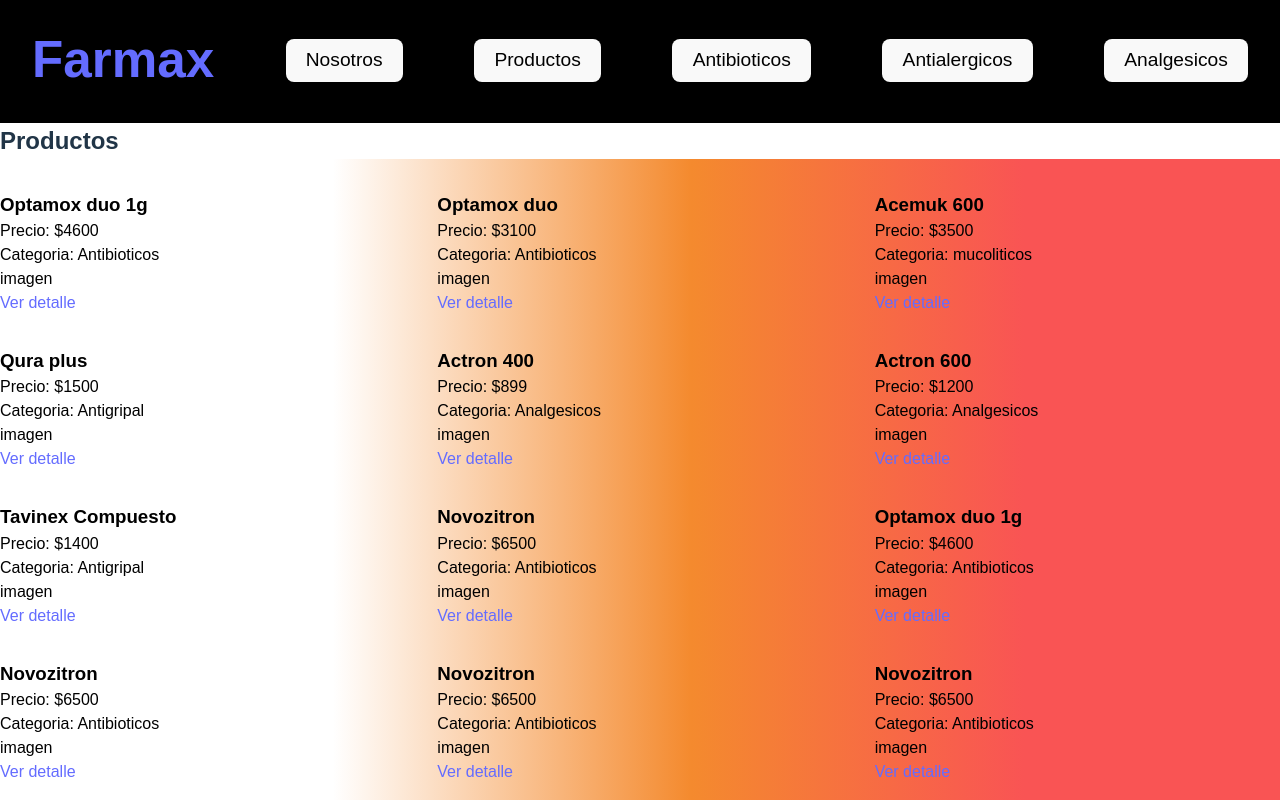
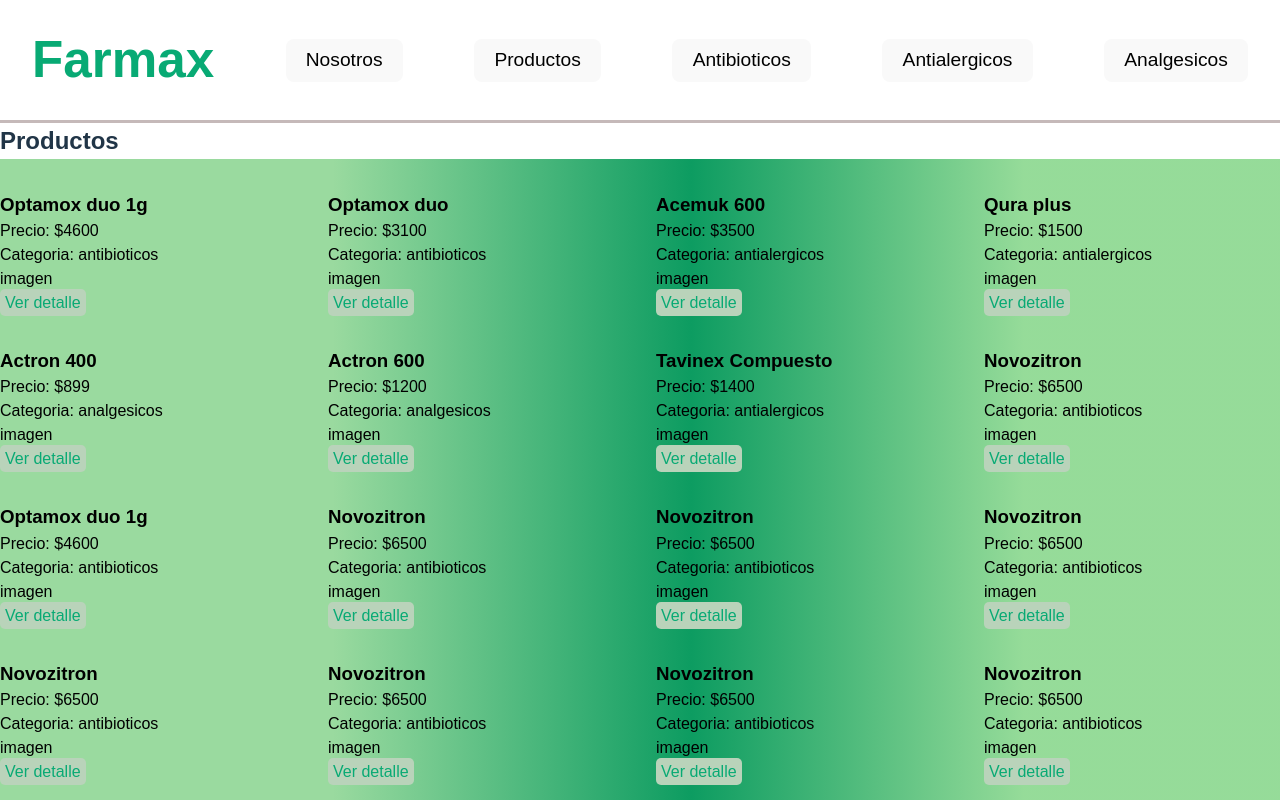
Before and after one commit to maxizanabria/proyectoZanabria, a React (Vite) app: page / in a window 1280 px wide. Shown: the top 800 px of the page. Built offline with nearby package versions, Linux system fonts and the light colour scheme.

Commit message:
reEntrega2

```diff
--- a/src/App.css
+++ b/src/App.css
@@ -18,8 +18,7 @@
   justify-content: space-between;
   align-items: center;
   color: white;
-  background-color: black;
-  border-bottom: 3px solid black;
+  border-bottom: 3px solid rgb(197, 185, 185);
 
 }
 
@@ -32,11 +31,11 @@
 .productos {
   display: grid;
   color: black;
-  grid-template-columns: repeat(3, 1fr);
+  grid-template-columns: repeat(4, 1fr);
   gap: 2rem;
   padding-block: 2rem;
-  background-color: rgb(249,249,249);
-  background: linear-gradient(90deg,white 26%, rgba(244,138,46,1) 54%, rgba(246,0,0,0.6699054621848739) 80%);;
+  background-color: rgb(162, 212, 164);
+  background: linear-gradient(90deg,rgb(154, 218, 159) 26%, rgb(13, 156, 97) 54%, rgba(98, 202, 103, 0.67) 80%);;
 
 }
 
--- a/src/App.jsx
+++ b/src/App.jsx
@@ -3,9 +3,9 @@ import './App.css' ;
 import ItemListConteiner from './componentes/ItemListContainer';
 import Navbar from './componentes/Navbar/Navbar';
 import Nosotros from './componentes/Nosotros';
-// import { BrowserRouter, Route, Routes } from 'react-router-dom';
+import { BrowserRouter, Route, Routes } from 'react-router-dom';
 import ItemDetailContainer from './componentes/itemDetailContainer';
-import { BrowserRouter, Route, Routes } from 'react-router-dom';
+
 
 
 
@@ -26,7 +26,7 @@ function App() {
           <Route path="/" element={<ItemListConteiner/>} />
           <Route path="/item/:id" element={<ItemDetailContainer /> } />
           <Route path="/productos" element={<ItemListConteiner/>} />
-          <Route path="/productos/:categoria" element={<ItemListConteiner/>} />
+          <Route path="/item/:categoria" element={<ItemListConteiner/> } />
           <Route path="/nosotros" element={<Nosotros /> } />
 
         </Routes>
--- a/src/componentes/Item.jsx
+++ b/src/componentes/Item.jsx
@@ -7,7 +7,7 @@ function Item({ producto }) {
             <p>Precio: ${producto.precio}</p>
             <p>Categoria: {producto.categoria}</p>
             <p>{producto.descripcion}</p>
-            <a className="ver-mas" href={`/item/${producto.id}`}>Ver detalle</a>
+            <a className="ver-mas" href={`/item/${producto.id}`}> Ver detalle</a>
 
         </div>
     )
--- a/src/componentes/Navbar/Navbar.jsx
+++ b/src/componentes/Navbar/Navbar.jsx
@@ -5,8 +5,8 @@ import { Link } from 'react-router-dom'
 const Navbar = () => {
   return (
    <nav className='navbar'>
-    <Link to="/" className='logo'><h1> Farmax </h1> </Link>
-    <button><li><Link className="menu-link" to="/" > Nosotros</Link> </li></button>
+    <Link to="/" className='logo' ><h1> Farmax </h1> </Link>
+    <button><li><Link className="menu-link" to="/nosotros" > Nosotros</Link> </li></button>
     <button><li><Link className="menu-link" to="/productos" > Productos </Link></li></button>
     <button><li><Link className="menu-link" to="/productos/antibioticos" > Antibioticos </Link></li></button>
     <button><li><Link className="menu-link" to="/productos/antialergicos" > Antialergicos </Link></li></button>
--- a/src/data/productos.json
+++ b/src/data/productos.json
@@ -3,8 +3,8 @@
         "id": 1,
         "titulo": "Optamox duo 1g",
         "descripcion": "imagen",
-        "categoria": "Antibioticos",
-        "imagen": "./assets/img/01.jpg",
+        "categoria": "antibioticos",
+        "imagen": "/assets/img/01/01.jpg",
         "precio": 4600
     },
 
@@ -12,7 +12,7 @@
         "id": 2,
         "titulo": "Optamox duo ",
         "descripcion": "imagen",
-        "categoria": "Antibioticos",
+        "categoria": "antibioticos",
         "imagen": "",
         "precio": 3100
     },
@@ -20,7 +20,7 @@
         "id": 3,
         "titulo": "Acemuk 600",
         "descripcion": "imagen",
-        "categoria": "mucoliticos",
+        "categoria": "antialergicos",
         "imagen": "",
         "precio": 3500
     },
@@ -28,7 +28,7 @@
         "id": 4,
         "titulo": "Qura plus",
         "descripcion": "imagen",
-        "categoria": "Antigripal",
+        "categoria": "antialergicos",
         "imagen": "",
         "precio": 1500
     },
@@ -36,7 +36,7 @@
         "id": 5,
         "titulo": "Actron 400",
         "descripcion": "imagen",
-        "categoria": "Analgesicos",
+        "categoria": "analgesicos",
         "imagen": "",
         "precio": 899
     },
@@ -44,7 +44,7 @@
         "id": 6,
         "titulo": "Actron 600",
         "descripcion": "imagen",
-        "categoria": "Analgesicos",
+        "categoria": "analgesicos",
         "imagen": "",
         "precio": 1200
     },
@@ -52,7 +52,7 @@
         "id": 7,
         "titulo": "Tavinex Compuesto",
         "descripcion": "imagen",
-        "categoria": "Antigripal",
+        "categoria": "antialergicos",
         "imagen": "",
         "precio": 1400
     },
@@ -60,7 +60,7 @@
         "id": 8,
         "titulo": "Novozitron",
         "descripcion": "imagen",
-        "categoria": "Antibioticos",
+        "categoria": "antibioticos",
         "imagen": "",
         "precio": 6500
     },
@@ -68,7 +68,7 @@
         "id": 9,
         "titulo": "Optamox duo 1g",
         "descripcion": "imagen",
-        "categoria": "Antibioticos",
+        "categoria": "antibioticos",
         "imagen": "",
         "precio": 4600
     },
@@ -79,7 +79,7 @@
         "id": 10,
         "titulo": "Novozitron",
         "descripcion": "imagen",
-        "categoria": "Antibioticos",
+        "categoria": "antibioticos",
         "imagen": "",
         "precio": 6500
     },
@@ -87,7 +87,7 @@
         "id": 11,
         "titulo": "Novozitron",
         "descripcion": "imagen",
-        "categoria": "Antibioticos",
+        "categoria": "antibioticos",
         "imagen": "",
         "precio": 6500
     },
@@ -95,7 +95,7 @@
         "id": 12,
         "titulo": "Novozitron",
         "descripcion": "imagen",
-        "categoria": "Antibioticos",
+        "categoria": "antibioticos",
         "imagen": "",
         "precio": 6500
     },
@@ -103,7 +103,7 @@
         "id": 13,
         "titulo": "Novozitron",
         "descripcion": "imagen",
-        "categoria": "Antibioticos",
+        "categoria": "antibioticos",
         "imagen": "",
         "precio": 6500
     },
@@ -111,7 +111,7 @@
         "id": 14,
         "titulo": "Novozitron",
         "descripcion": "imagen",
-        "categoria": "Antibioticos",
+        "categoria": "antibioticos",
         "imagen": "",
         "precio": 6500
     },
@@ -119,7 +119,7 @@
         "id": 15,
         "titulo": "Novozitron",
         "descripcion": "imagen",
-        "categoria": "Antibioticos",
+        "categoria": "antibioticos",
         "imagen": "",
         "precio": 6500
     },
@@ -127,7 +127,7 @@
         "id": 16,
         "titulo": "Novozitron",
         "descripcion": "imagen",
-        "categoria": "Antibioticos",
+        "categoria": "antibioticos",
         "imagen": "",
         "precio": 6500
     },
@@ -135,7 +135,7 @@
         "id": 17,
         "titulo": "Novozitron",
         "descripcion": "imagen",
-        "categoria": "Antibioticos",
+        "categoria": "antibioticos",
         "imagen": "",
         "precio": 6500
     },
@@ -143,7 +143,7 @@
         "id": 18,
         "titulo": "Novozitron",
         "descripcion": "imagen",
-        "categoria": "Antibioticos",
+        "categoria": "antibioticos",
         "imagen": "",
         "precio": 6500
     }
--- a/src/index.css
+++ b/src/index.css
@@ -4,8 +4,8 @@
   font-weight: 400;
 
   color-scheme: light dark;
-  color: rgba(255, 255, 255, 0.87);
-  background-color: #242424;
+  color: rgba(29, 29, 29, 0.87);
+  background-color: white;
 
   font-synthesis: none;
   text-rendering: optimizeLegibility;
@@ -16,11 +16,15 @@
 
 a {
   font-weight: 500;
-  color: #646cff;
+  color: #08aa74;
   text-decoration: inherit;
+
 }
+
+
+
 a:hover {
-  color: #535bf2;
+  color: black;
 }
 
 body {
@@ -41,16 +45,24 @@ button {
   font-size: 1em;
   font-weight: 400;
   font-family: inherit;
-  background-color: #1a1a1a;
+  background-color: #419e7f;
   cursor: pointer;
   transition: border-color 0.25s;
 }
 button:hover {
-  border-color: #646cff;
+  border-color: #ffffff;
+  border-radius: 50px;
 }
 button:focus,
 button:focus-visible {
   outline: 4px auto -webkit-focus-ring-color;
+}
+
+
+.ver-mas {
+  padding: 5px;
+  background-color: rgb(185, 211, 186);
+  border-radius: 5px;
 }
 
 @media (prefers-color-scheme: light) {
```
Also changed, not shown: src/assets/img/logo.png (added).
